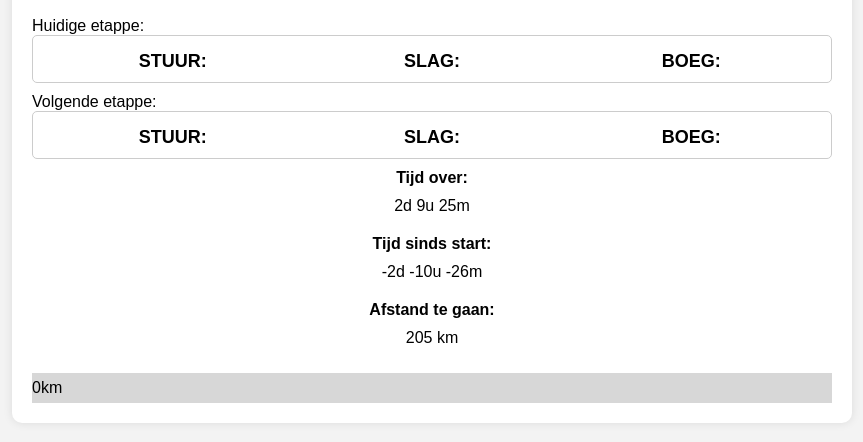
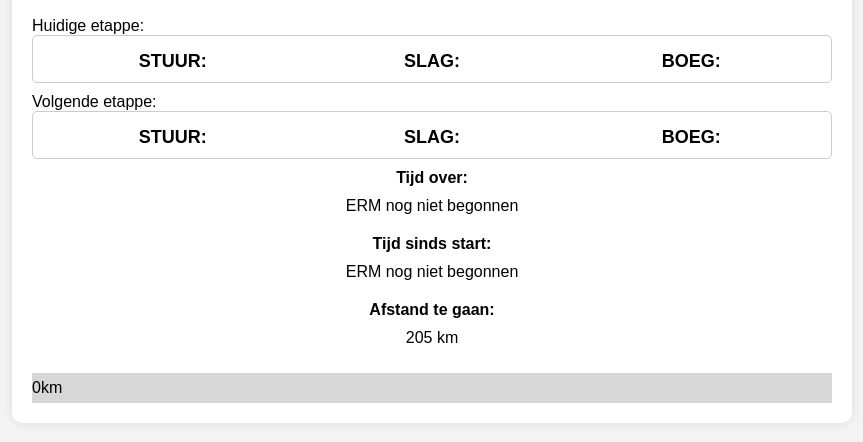
Before and after one commit to JochemVanDerMeer/erm-dashboard, a Flask app: template myapp/templates/index.html in a window 1280 px wide. Shown: the part 252-694 px from the top of the page, without its empty margins (208-1071 px from the left). Run offline with Flask 3, Linux system fonts and the light colour scheme; the template is opened without the code that fills it, so the values that code supplies are empty.

Commit message:
change timer

```diff
--- a/myapp/templates/index.html
+++ b/myapp/templates/index.html
@@ -299,12 +299,14 @@
 
             // Display the countdown
             // document.getElementById("countdown").innerHTML = days + "d " + hours + "h " + minutes + "m " + seconds + "s ";
-            document.getElementById("countdown").innerHTML = days_f + "d " + hours_f + "u " + minutes_f + "m ";
+            document.getElementById("countdown").innerHTML = hours_f + "u " + minutes_f + "m ";
 
             // If the countdown is over, display a message
             if (distance < 0) {
                 clearInterval(x);
                 document.getElementById("countdown").innerHTML = "EXPIRED";
+            } else if (days_f >= 1) {
+                document.getElementById("countdown").innerHTML = "ERM nog niet begonnen";
             }
         }, 1000);
 
@@ -316,9 +318,6 @@
             elem.style.width = "0%";
         }
         };
-
-
-
 
         // Set the date and time to start counting from
         var startDate = new Date("May 10, 2024 20:00:00").getTime();
@@ -338,15 +337,13 @@
         var minutes = Math.floor((elapsed % (1000 * 60 * 60)) / (1000 * 60));
         var seconds = Math.floor((elapsed % (1000 * 60)) / 1000);
 
+        if (elapsed <= 0) {
+            document.getElementById("timer").innerHTML = "ERM nog niet begonnen"
+        } else {
         // Display the elapsed time
-        document.getElementById("timer").innerHTML = days + "d " + hours + "u "
-        + minutes + "m ";
+        document.getElementById("timer").innerHTML = hours + "u " + minutes + "m "; }
 
-        }, 1000);
-
-
-
-
+    }, 1000);
     </script>
 </body>
 </html>
```
